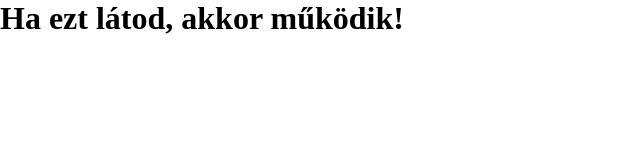
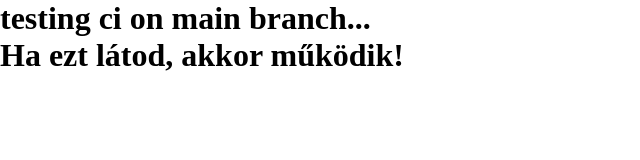
Before and after one commit to blaiseludvig/petrik-node-template, a plain HTML site: page index.html in a window 1280 px wide. Shown: the whole page, without its empty margins (0-640 px from the left). Drawn offline with Linux system fonts and the light colour scheme.

Commit message:
deploy: 6c07bb8c3b38ce7d9f05ae552beba6367916dadc

```diff
--- a/index.html
+++ b/index.html
@@ -12,5 +12,6 @@
     <title>Document</title>
 </head>
 <body>
+    <h1>testing ci on main branch...</h1>
 </body>
 </html>
```
